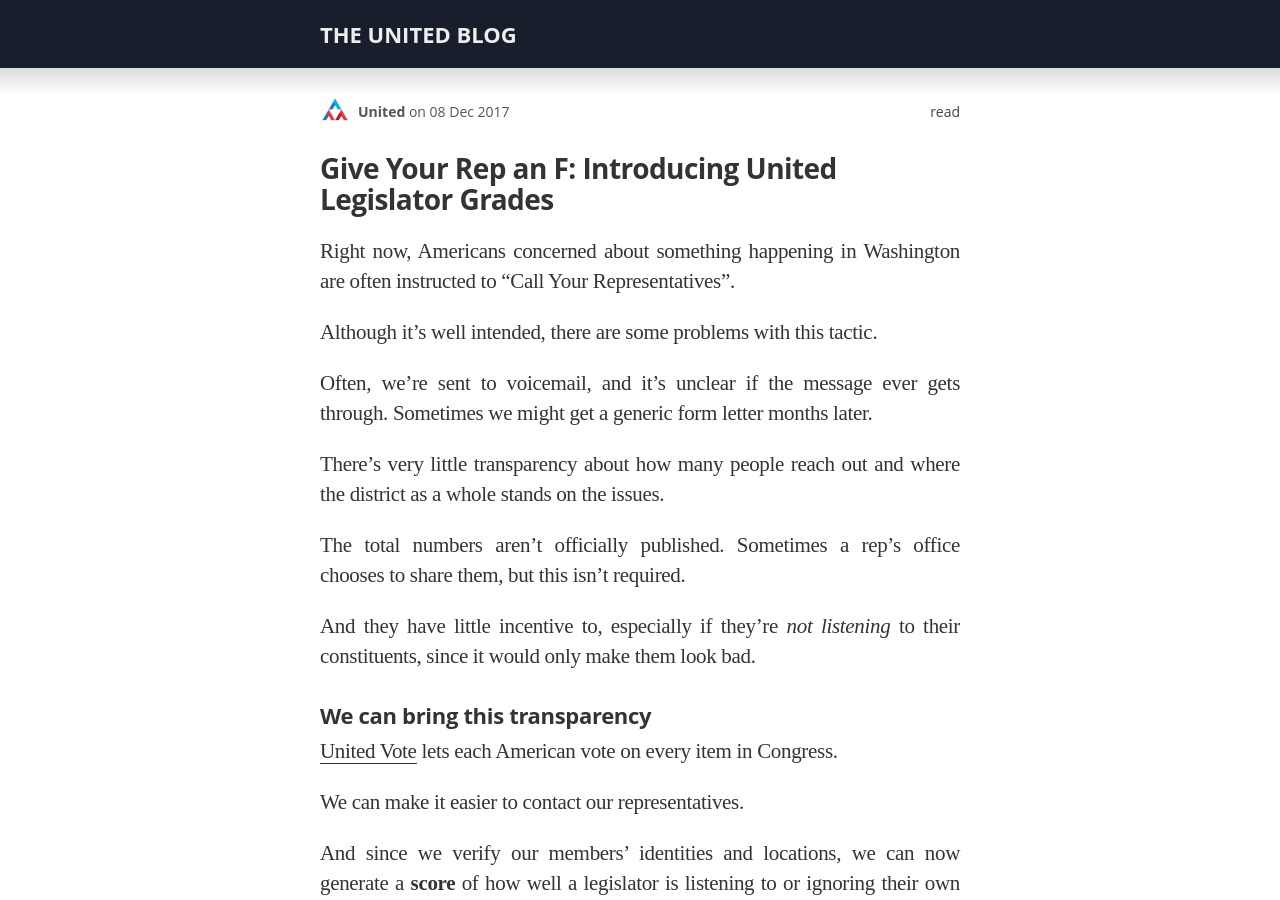
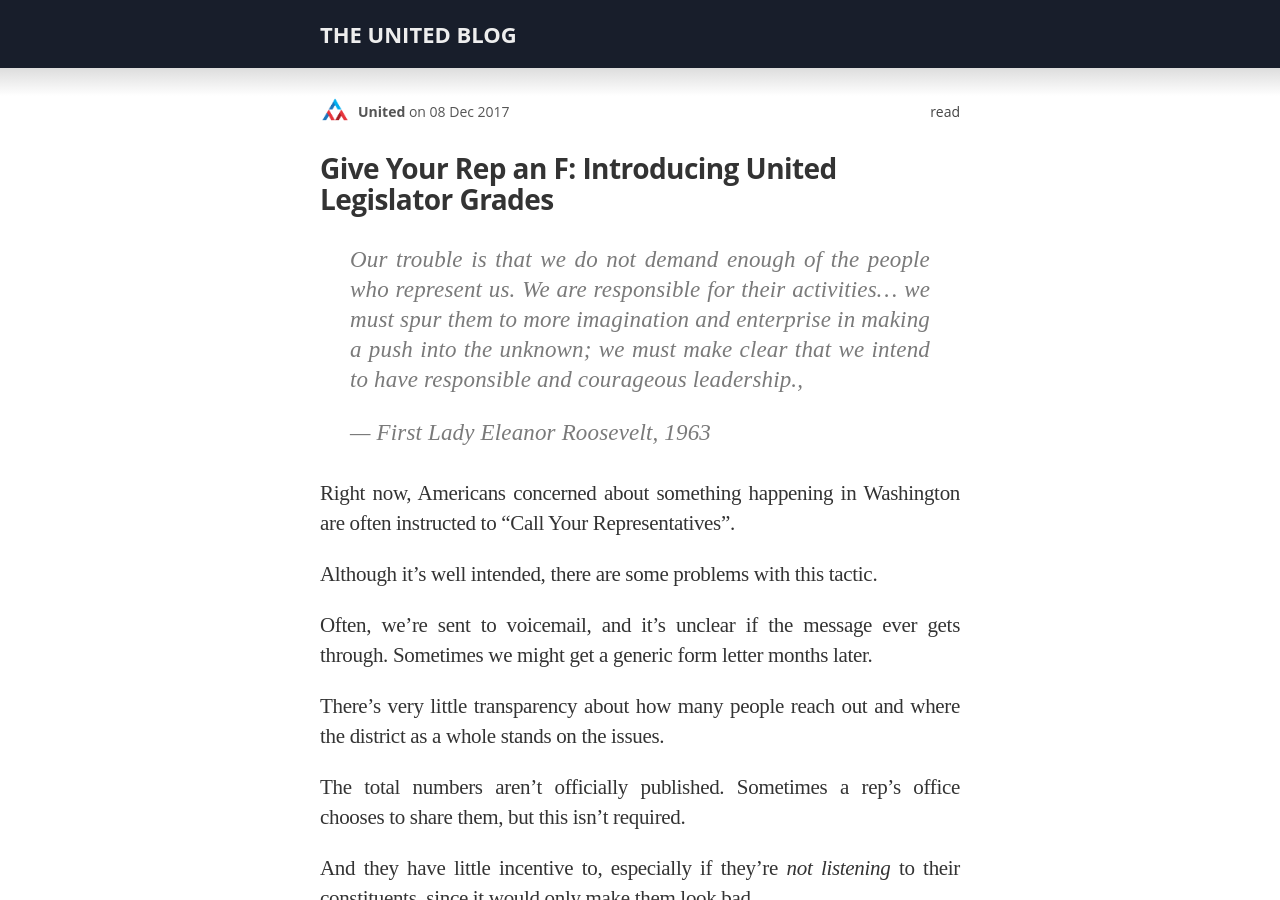
Before and after one commit to voteliquid/blog, a Jekyll site: the page built from _posts/2017-12-08-give-your-rep-an-f-introducing-united-legislator-grades.md, in a window 1280 px wide and 900 px high. Built offline with Jekyll 4.4.1, drawn with Linux system fonts in a browser that asks for light colours; nearby versions of some CDN libraries; some web fonts are replaced; some of the changed text lies outside the part shown.

Commit message:
Move 'Introducing Grades' Eleanor Roosevelt quote to top

```diff
--- a/_posts/2017-12-08-give-your-rep-an-f-introducing-united-legislator-grades.md
+++ b/_posts/2017-12-08-give-your-rep-an-f-introducing-united-legislator-grades.md
@@ -5,6 +5,10 @@
 excerpt: 'Right now, Americans concerned about something happening in Washington are often instructed to Call Your Representatives. But there are a few problems with this tactic.'
 pinned: true
 ---
+
+> Our trouble is that we do not demand enough of the people who represent us. We are responsible for their activities... we must spur them to more imagination and enterprise in making a push into the unknown; we must make clear that we intend to have responsible and courageous leadership.,
+>
+> — First Lady Eleanor Roosevelt, 1963
 
 Right now, Americans concerned about something happening in Washington are often instructed to "Call Your Representatives".
 
```
Also changed, not shown: other parts of _posts/2017-12-08-give-your-rep-an-f-introducing-united-legislator-grades.md (+0 -4 lines).
